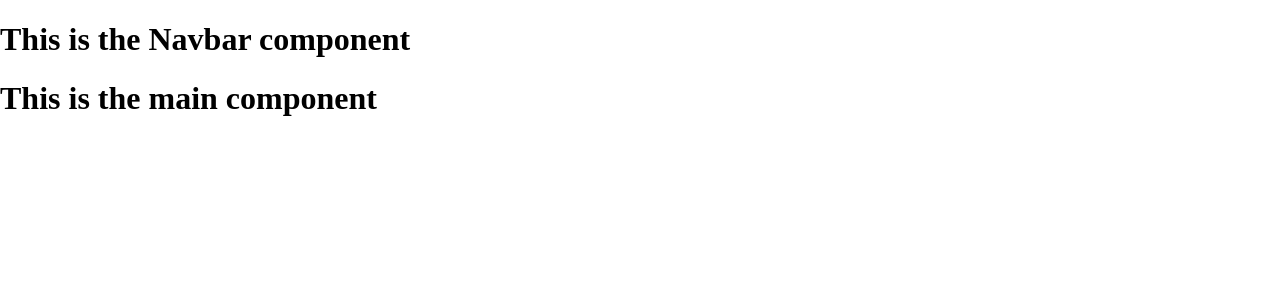
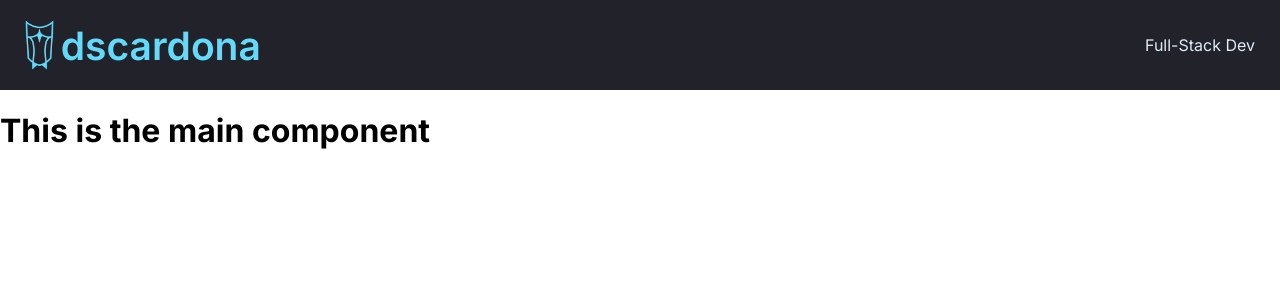
Before and after one commit to dscardona/react-basic, a React (Vite) app: page / in a window 1280 px wide. Shown: the top 300 px of the page. Built offline with nearby package versions, Linux system fonts and the light colour scheme.

Commit message:
Add styling to navbar

```diff
--- a/src/components/Navbar.jsx
+++ b/src/components/Navbar.jsx
@@ -1,6 +1,12 @@
+import logo from "../../images/Owl1.png"
+
 function Navbar() {
     return (
-        <h1>This is the Navbar component</h1>
+        <nav>
+            <img className="nav--logo" src={logo}/>
+            <h3 className="nav--logo_text">dscardona</h3>
+            <h4 className="nav--title">Full-Stack Dev</h4>
+        </nav>
     )
 }
 
--- a/style.css
+++ b/style.css
@@ -4,4 +4,32 @@
 
 body {
     margin: 0;
+    font-family: 'Inter', sans-serif;
 }
+
+nav {
+    display: flex;
+    background-color: #21222A;
+    align-items: center;
+    padding: 30px 25px;
+    height: 90px;
+}
+
+.nav--logo_text {
+    color: #61DAFB;
+    margin-right: auto;
+    font-size: 39px;
+    font-weight: 600;
+}
+
+.nav--logo {
+    height: 50px;
+    margin-right: 7px;
+}
+
+.nav--title {
+    color: #DEEBF8;
+    font-weight:lighter;
+    font-size: 16px;
+
+}
```
Also changed, not shown: images/Owl1.png (added).
